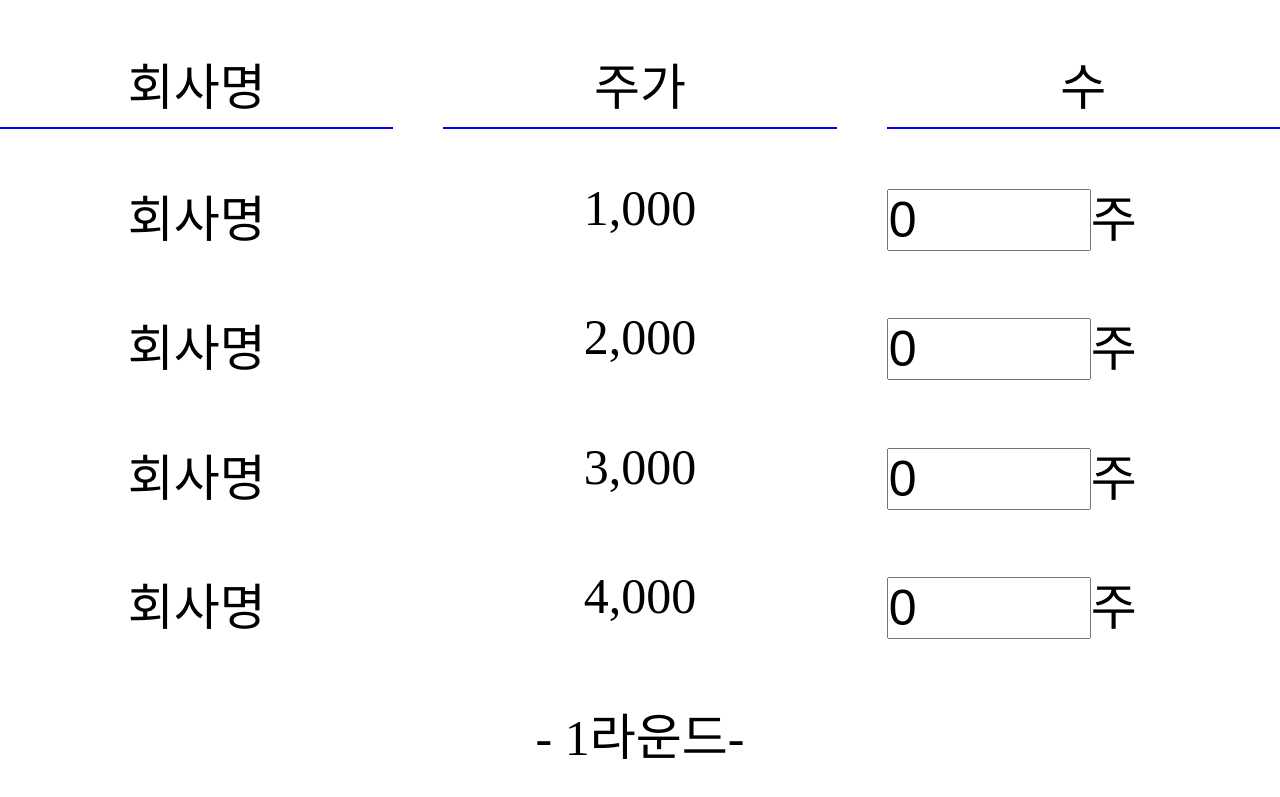
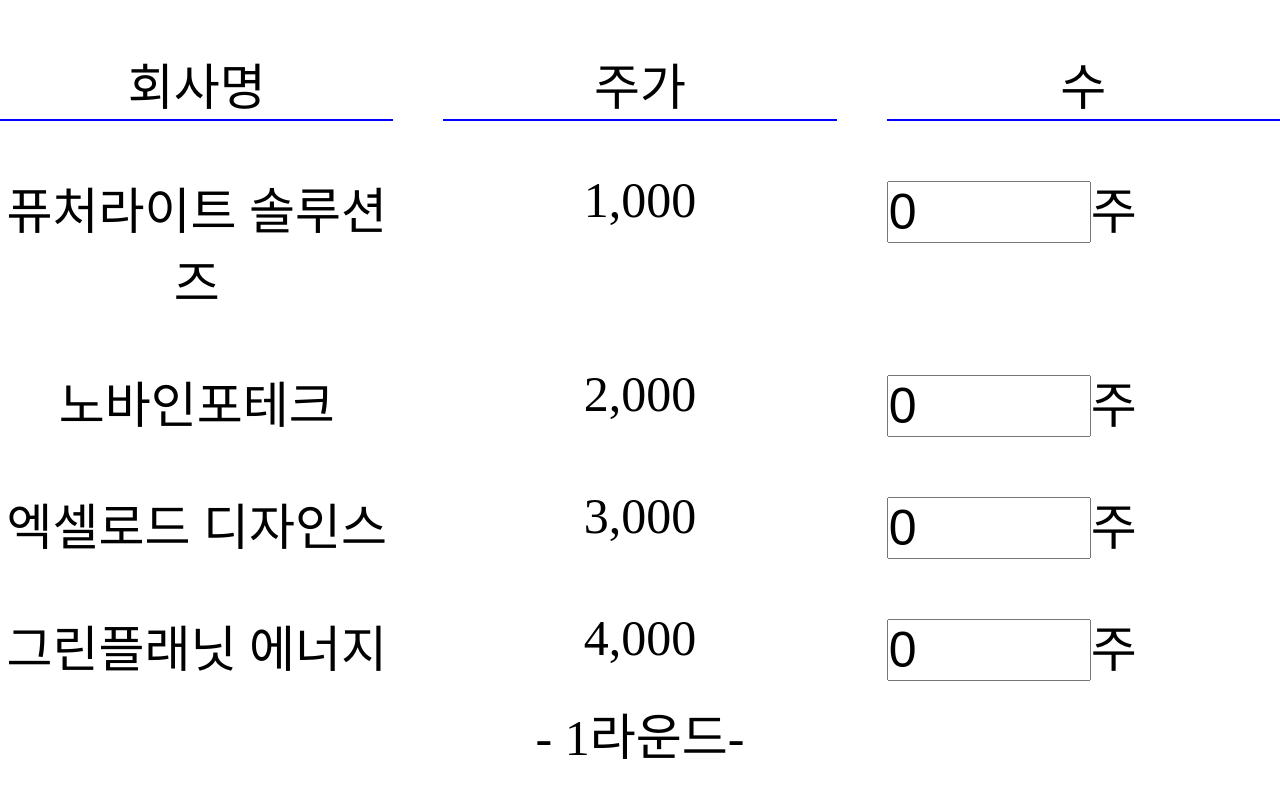
Before and after one commit to hanjasuhaeng/stock_simulator_for_club_presentation, a plain HTML site: page index.html in a window 1280 px wide. Shown: the part 503-1300 px from the top of the page. Drawn offline with Linux system fonts and the light colour scheme.

Commit message:
사이트 이름 추가 및 회사 이름 추가

```diff
--- a/index.html
+++ b/index.html
@@ -5,7 +5,7 @@
     <meta name="viewport">
     <link rel="stylesheet" href="/stock_simulator_for_club_presentation/style.css">
     <script src="/stock_simulator_for_club_presentation/script.js"></script>
-    <title>사이트명</title>
+    <title>모의 주식 투자 시뮬레이터</title>
 </head>
 <body>
     <div id="Top">
@@ -27,16 +27,16 @@
         <p class="th">회사명</p>
         <p class="th">주가</p>
         <p class="th">수</p>
-        <p>회사명</p>
+        <p>퓨처라이트 솔루션즈</p>
         <p class="stock-value"></p>
         <label><input type="number" class="stock-input" min="0">주</label>
-        <p>회사명</p>
+        <p>노바인포테크</p>
         <p class="stock-value"></p>
         <label><input type="number" class="stock-input" min="0">주</label>
-        <p>회사명</p>
+        <p>엑셀로드 디자인스</p>
         <p class="stock-value"></p>
         <label><input type="number" class="stock-input" min="0">주</label>
-        <p>회사명</p>
+        <p>그린플래닛 에너지</p>
         <p class="stock-value"></p>
         <label><input type="number" class="stock-input" min="0">주</label>
     </div>
@@ -44,16 +44,16 @@
         <p class="th">회사명</p>
         <p class="th">오를 확률</p>
         <p class="th">내릴 확률</p>
-        <p>회사명</p>
+        <p>퓨처라이트 솔루션즈</p>
         <p class="stock-success"></p>
         <p class="stock-fail"></p>
-        <p>회사명</p>
+        <p>노바인포테크</p>
         <p class="stock-success"></p>
         <p class="stock-fail"></p>
-        <p>회사명</p>
+        <p>엑셀로드 디자인스</p>
         <p class="stock-success"></p>
         <p class="stock-fail"></p>
-        <p>회사명</p>
+        <p>그린플래닛 에너지</p>
         <p class="stock-success"></p>
         <p class="stock-fail"></p>
     </div>
```
